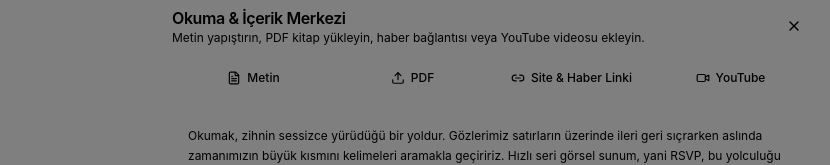
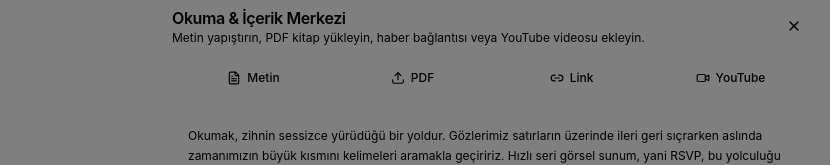
Before and after one commit to tbpsb-lab/antigravity3.1, a Next.js app: page / in a window 1280 px wide. Both pictures are taken after a click on the button 1132 px from the left and 32 px from the top of the page. Shown: the part 475-640 px from the top of the page, without its empty margins (148-978 px from the left). Built offline with nearby package versions, Linux system fonts and the light colour scheme.

Commit message:
fix(ui): rename tab 'Site & Haber Linki' to 'Link' in content center

```diff
--- a/components/reader/text-sheet.tsx
+++ b/components/reader/text-sheet.tsx
@@ -222,7 +222,7 @@ function TextSheetBody({ initialText, onClose, onApply }: Omit<TextSheetProps, '
             )}
           >
             <Link2 className="size-3.5" />
-            <span>Site & Haber Linki</span>
+            <span>Link</span>
           </button>
 
           <button
```
